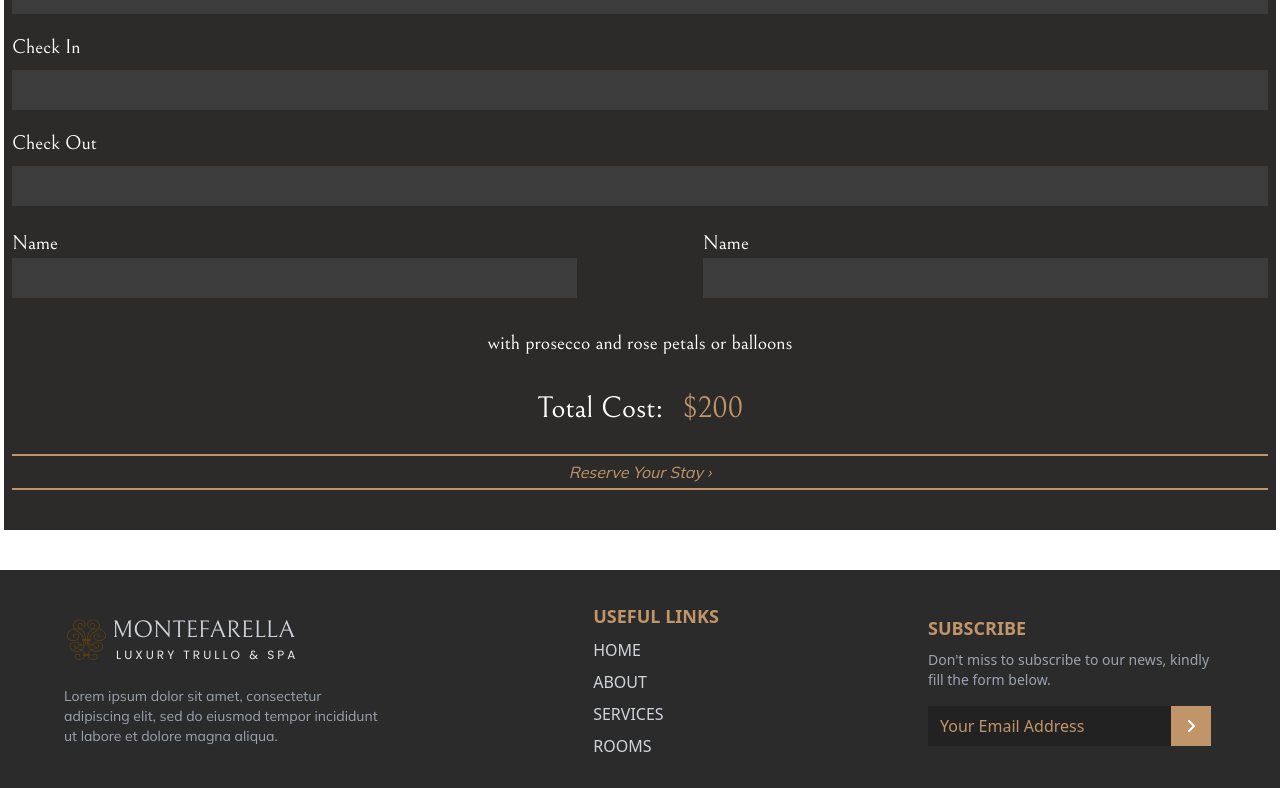
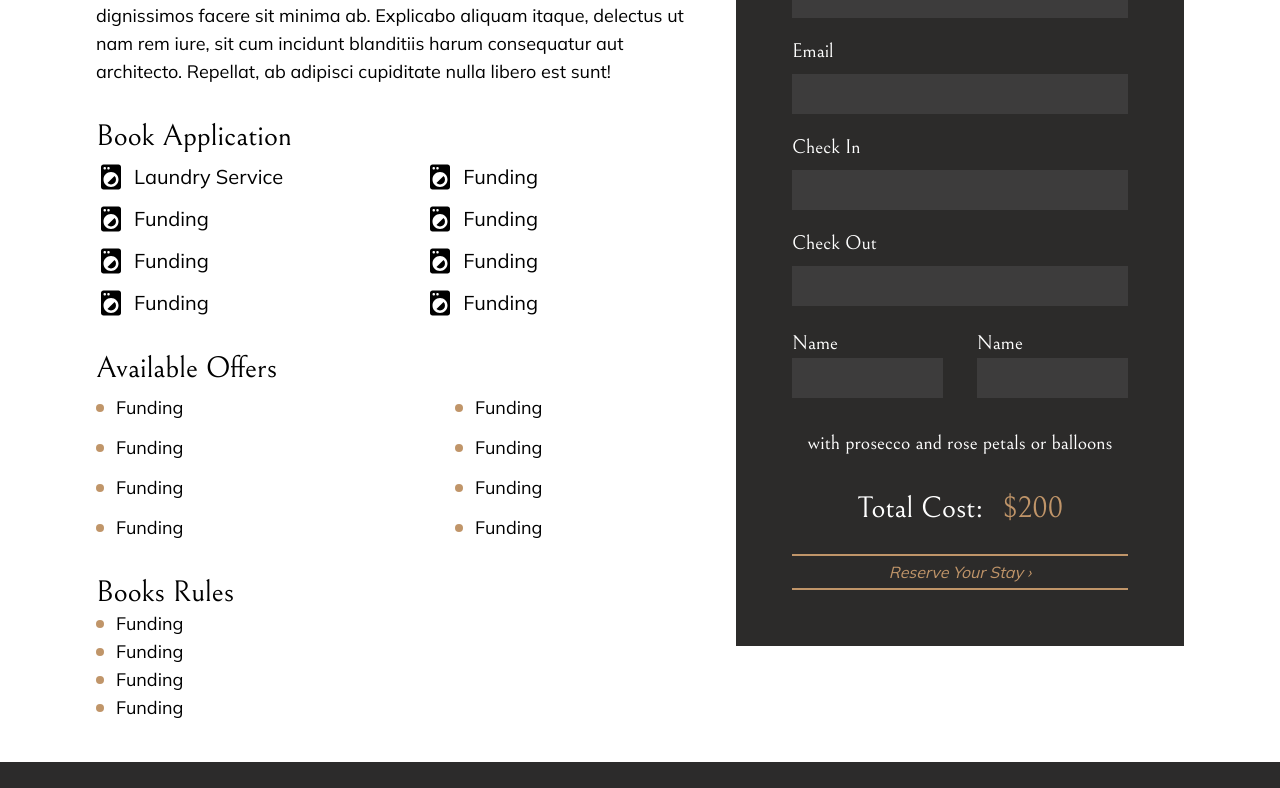
Before and after one commit to pravesh-dev/Montefarella, a React (Vite) app: page /booking in a window 1280 px wide. Shown: the part 550-1338 px from the top of the page. Built offline with nearby package versions, Linux system fonts and the light colour scheme.

Commit message:
completed booking info section

```diff
--- a/src/Components/Booking/BookingInfo.jsx
+++ b/src/Components/Booking/BookingInfo.jsx
@@ -1,10 +1,11 @@
 import React from 'react'
+import { MdLocalLaundryService } from "react-icons/md";
 
 function BookingInfo() {
   return (
-    <div className='w-full bg-white py-10 px-1 text-white'>
-      <form className='bg-[#2c2b2a] w-full py-3 px-2'>
-        <h1 className='font-bellefair text-2xl'>Reserve :</h1>
+    <div className='w-full bg-white py-10 px-1 text-black md:flex md:flex-row-reverse md:px-6 md:items-center lg:px-24 lg:justify-between'>
+      <form className='bg-[#2c2b2a] w-full py-3 px-2 text-white md:w-80 lg:w-[28rem] lg:py-7 lg:px-14'>
+        <h1 className='font-bellefair text-2xl lg:text-4xl'>Reserve :</h1>
         <label htmlFor='nameInput' className='font-bellefair text-xl mt-5 mb-2 inline-block'>Name</label>
         <input id='nameInput' type="text" className='w-full h-10 pl-2 font-poppins border-none outline-none bg-[#3D3C3C]' />
         <label htmlFor='emailInput' className='font-bellefair text-xl mt-5 mb-2 inline-block'>Email</label>
@@ -29,7 +30,78 @@ function BookingInfo() {
         <p className='font-bellefair text-3xl text-center'>Total Cost: <span className='text-primary ml-3'>$200</span></p>
         <button className='w-full font-poppins capitalize italic text-primary border-t-2 border-b-2 border-primary text-sm py-1 px-7 my-5 lg:my-7 lg:text-base'>Reserve your stay ›</button>
       </form>
-      <div></div>
+      <div className='md:w-[70%] lg:mr-10 lg:w-[55%]'>
+        <h1 className='font-bellefair text-4xl mt-8 mb-3 lg:text-6xl'>Superior Suite</h1>
+        <p className='font-poppins text-sm mb-2 lg:text-lg'>Lorem ipsum dolor sit amet consectetur adipisicing elit. Aliquid ea earum beatae magni similique velit, aspernatur nihil corrupti temporibus. Beatae!</p>
+        <p className='font-poppins text-sm mb-2 lg:text-lg'>Lorem ipsum, dolor sit amet consectetur adipisicing elit. Nam aut a, dignissimos facere sit minima ab. Explicabo aliquam itaque, delectus ut nam rem iure, sit cum incidunt blanditiis harum consequatur aut architecto. Repellat, ab adipisci cupiditate nulla libero est sunt!</p>
+        <h2 className='font-bellefair mt-8 text-2xl lg:text-3xl'>Book Application</h2>
+        <div className='flex flex-wrap gap-3 mt-2 justify-between'>
+            <div className='w-[45%] font-poppins capitalize text-xl flex items-center gap-2'>
+                <span className='text-3xl'><MdLocalLaundryService /></span> <span>Laundry Service</span>
+            </div>
+            <div className='w-[45%] font-poppins capitalize text-xl flex items-center gap-2'>
+                <span className='text-3xl'><MdLocalLaundryService /></span> <span>funding</span>
+            </div>
+            <div className='w-[45%] font-poppins capitalize text-xl flex items-center gap-2'>
+                <span className='text-3xl'><MdLocalLaundryService /></span> <span>funding</span>
+            </div>
+            <div className='w-[45%] font-poppins capitalize text-xl flex items-center gap-2'>
+                <span className='text-3xl'><MdLocalLaundryService /></span> <span>funding</span>
+            </div>
+            <div className='w-[45%] font-poppins capitalize text-xl flex items-center gap-2'>
+                <span className='text-3xl'><MdLocalLaundryService /></span> <span>funding</span>
+            </div>
+            <div className='w-[45%] font-poppins capitalize text-xl flex items-center gap-2'>
+                <span className='text-3xl'><MdLocalLaundryService /></span> <span>funding</span>
+            </div>
+            <div className='w-[45%] font-poppins capitalize text-xl flex items-center gap-2'>
+                <span className='text-3xl'><MdLocalLaundryService /></span> <span>funding</span>
+            </div>
+            <div className='w-[45%] font-poppins capitalize text-xl flex items-center gap-2'>
+                <span className='text-3xl'><MdLocalLaundryService /></span> <span>funding</span>
+            </div>
+        </div>
+        <h2 className='font-bellefair mt-8 text-2xl lg:text-3xl'>Available Offers</h2>
+        <div className='flex flex-wrap gap-3 mt-2 justify-between'>
+            <div className='w-[40%] font-poppins capitalize text-lg flex gap-3 items-center'>
+                <span className='w-2 h-2 bg-primary rounded-full flex-shrink-0'></span> <span>funding</span>
+            </div>
+            <div className='w-[40%] font-poppins capitalize text-lg flex gap-3 items-center'>
+                <span className='w-2 h-2 bg-primary rounded-full flex-shrink-0'></span> <span>funding</span>
+            </div>
+            <div className='w-[40%] font-poppins capitalize text-lg flex gap-3 items-center'>
+                <span className='w-2 h-2 bg-primary rounded-full flex-shrink-0'></span> <span>funding</span>
+            </div>
+            <div className='w-[40%] font-poppins capitalize text-lg flex gap-3 items-center'>
+                <span className='w-2 h-2 bg-primary rounded-full flex-shrink-0'></span> <span>funding</span>
+            </div>
+            <div className='w-[40%] font-poppins capitalize text-lg flex gap-3 items-center'>
+                <span className='w-2 h-2 bg-primary rounded-full flex-shrink-0'></span> <span>funding</span>
+            </div>
+            <div className='w-[40%] font-poppins capitalize text-lg flex gap-3 items-center'>
+                <span className='w-2 h-2 bg-primary rounded-full flex-shrink-0'></span> <span>funding</span>
+            </div>
+            <div className='w-[40%] font-poppins capitalize text-lg flex gap-3 items-center'>
+                <span className='w-2 h-2 bg-primary rounded-full flex-shrink-0'></span> <span>funding</span>
+            </div>
+            <div className='w-[40%] font-poppins capitalize text-lg flex gap-3 items-center'>
+                <span className='w-2 h-2 bg-primary rounded-full flex-shrink-0'></span> <span>funding</span>
+            </div>
+        </div>
+        <h2 className='font-bellefair mt-8 text-2xl lg:text-3xl'>Books Rules</h2>
+            <p className='font-poppins capitalize text-lg flex gap-3 items-center'>
+                <span className='w-2 h-2 bg-primary rounded-full flex-shrink-0'></span> <span>funding</span>
+            </p>
+            <p className='font-poppins capitalize text-lg flex gap-3 items-center'>
+                <span className='w-2 h-2 bg-primary rounded-full flex-shrink-0'></span> <span>funding</span>
+            </p>
+            <p className='font-poppins capitalize text-lg flex gap-3 items-center'>
+                <span className='w-2 h-2 bg-primary rounded-full flex-shrink-0'></span> <span>funding</span>
+            </p>
+            <p className='font-poppins capitalize text-lg flex gap-3 items-center'>
+                <span className='w-2 h-2 bg-primary rounded-full flex-shrink-0'></span> <span>funding</span>
+            </p>
+      </ div>
     </div>
   )
 }
```
